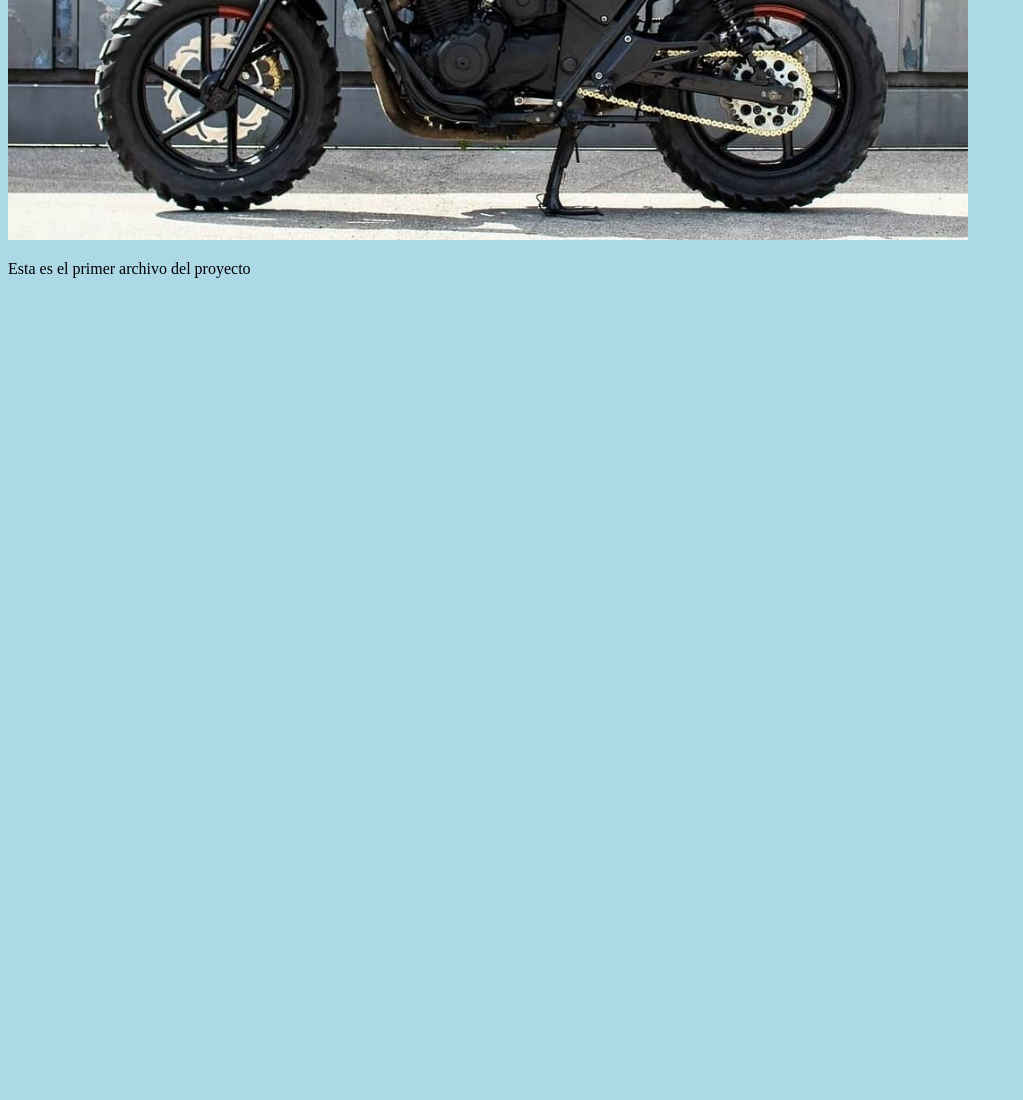
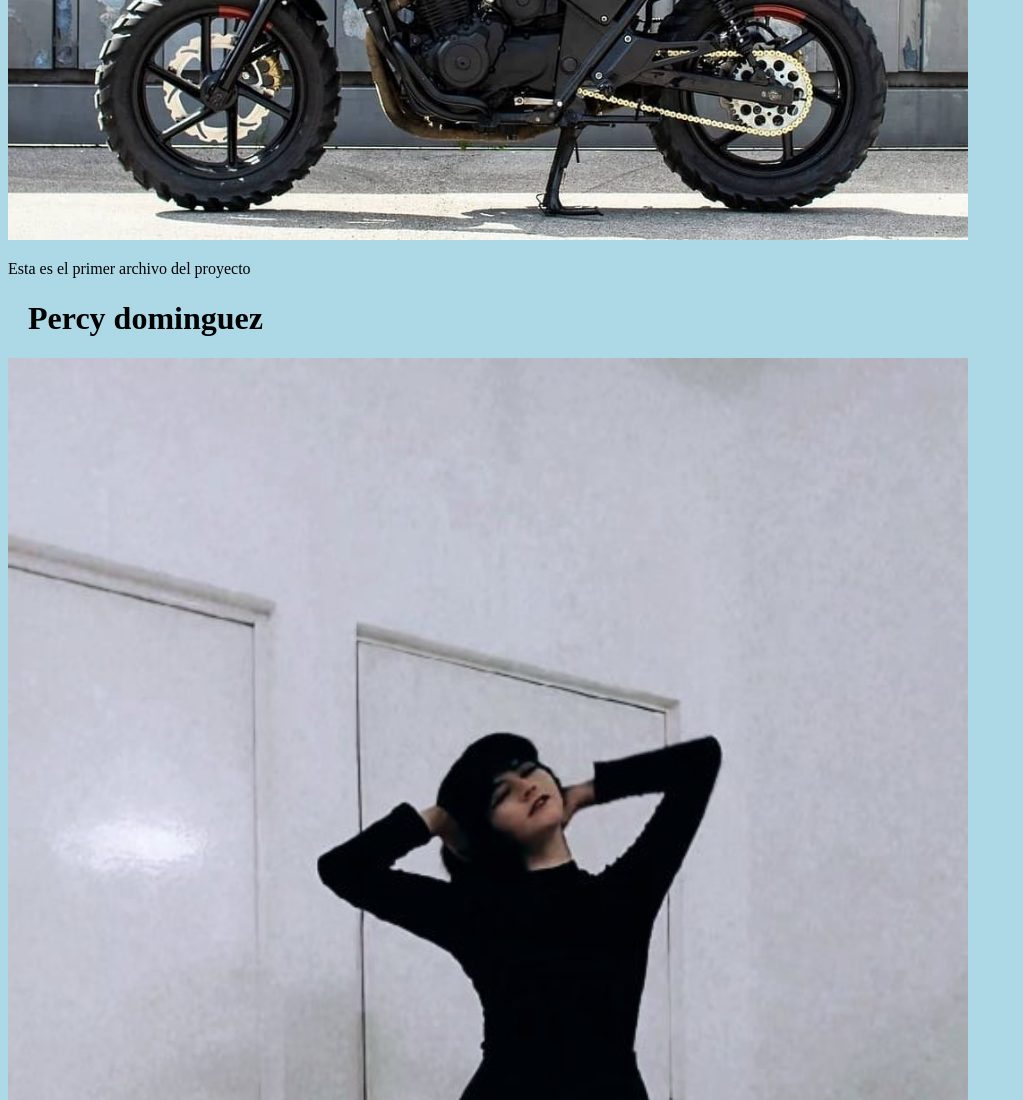
Before and after one commit to alfonsolpzny/GitHub-hello-world, a plain HTML site: page index.html in a window 1280 px wide. Shown: the part 832-1932 px from the top of the page, without its empty margins (0-1023 px from the left). Before the commit the page ends 1126 px from the top, so only its background shows below. Drawn offline with Linux system fonts and the light colour scheme.

Commit message:
Se añadio la imagen de percy

```diff
--- a/index.html
+++ b/index.html
@@ -13,5 +13,9 @@
         <img src="cafesofinsta.jpg" alt="alt hola mundo space" style="width:100%;max-width: 960px;">
         <p>Esta es el primer archivo del proyecto</p>
     </div>
+    <h1>Percy dominguez</h1>
+    <div>
+        <img src="percy.dominguez.jpg" alt="Percy BB" style="width: 100%; max-width: 960px;">
+    </div>
 </body>
 </html>
```
